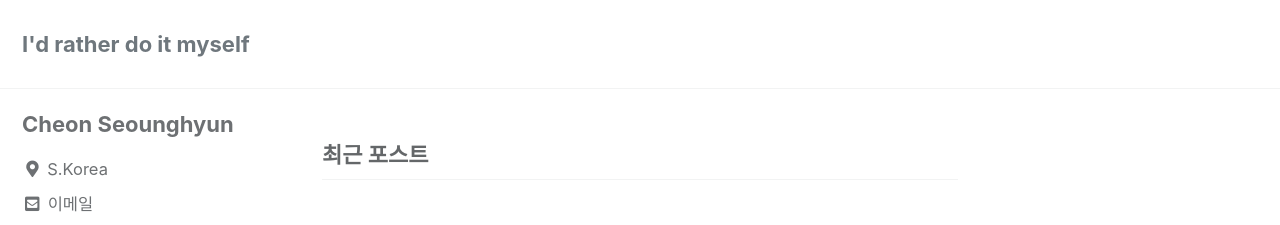
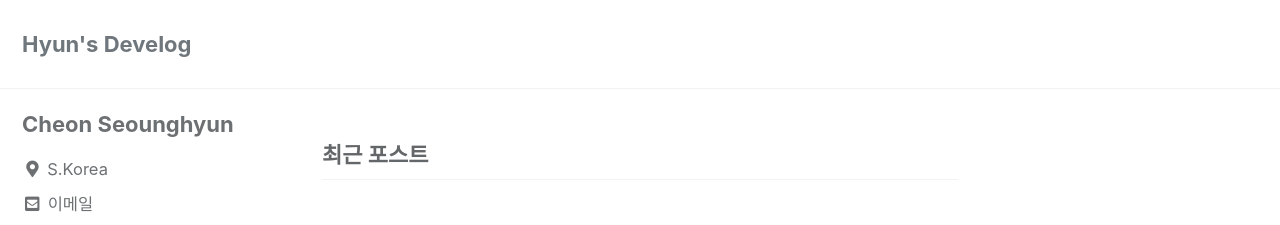
Before and after one commit to CheonSeounghyun/CheonSeounghyun.github.io, a Jekyll site: the page built from index.html, in a window 1280 px wide. Shown: the top 225 px of the page. Built offline with Jekyll 4.4.1, drawn with Linux system fonts in a browser that asks for light colours; cached includes are drawn as plain includes; the list of posts is cut into pages by our own code.

Commit message:
Update _config.yml

```diff
--- a/_config.yml
+++ b/_config.yml
@@ -16,7 +16,7 @@
 
 # Site Settings
 locale                   : "ko-KR"
-title                    : "I'd rather do it myself"
+title                    : "Hyun's Develog"
 title_separator          : "-"
 subtitle                 : # site tagline that appears below site title in masthead
 name                     : "Cheon Seounghyun"
```
